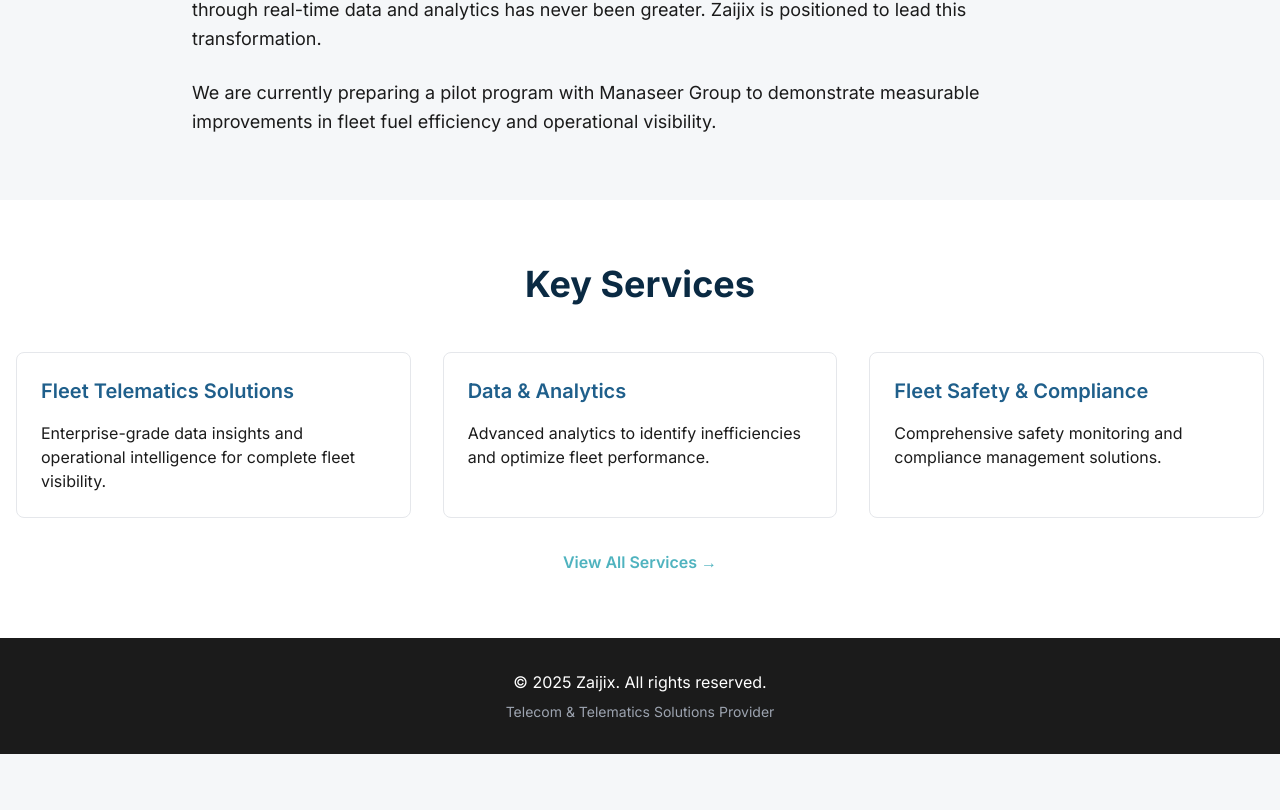
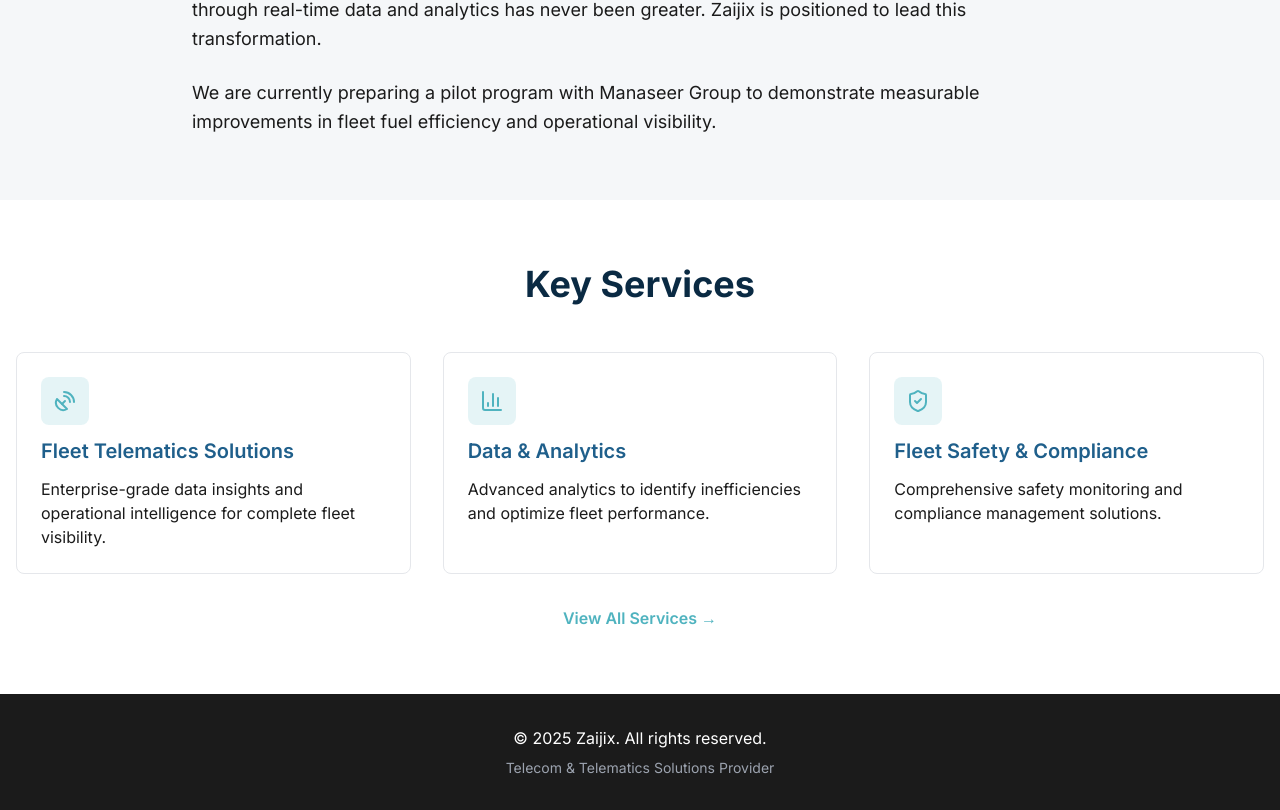
Before and after one commit to humonidtyphoon/zaijix, a React app in the folder frontend/: page / in a window 1280 px wide. Shown: the part 806-1616 px from the top of the page. Before the commit the page ends 1560 px from the top, so only its background shows below. Built offline with nearby package versions, Linux system fonts and the light colour scheme; the HTML template or start-up script is replaced by a standard one.

Commit message:
added icons

```diff
--- a/frontend/package.json
+++ b/frontend/package.json
@@ -12,6 +12,7 @@
     "preview": "vite preview"
   },
   "dependencies": {
+    "lucide-react": "^0.556.0",
     "react": "^19.0.0",
     "react-dom": "^19.0.0",
     "react-router-dom": "^7.10.1"
--- a/frontend/src/pages/Home.tsx
+++ b/frontend/src/pages/Home.tsx
@@ -1,4 +1,5 @@
 import { Link } from 'react-router-dom';
+import { SatelliteDish, BarChart3, ShieldCheck } from 'lucide-react';
 
 const Home = () => {
   return (
@@ -62,16 +63,25 @@
             Key Services
           </h2>
           <div className="grid md:grid-cols-3 gap-8">
-            <div className="p-6 border border-gray-200 rounded-lg">
-              <h3 className="text-xl font-semibold mb-4 text-secondary-blue">Fleet Telematics Solutions</h3>
+            <div className="p-6 border border-gray-200 rounded-lg flex flex-col gap-3">
+              <div className="inline-flex w-12 h-12 items-center justify-center rounded-lg bg-accent-teal/15 text-accent-teal">
+                <SatelliteDish />
+              </div>
+              <h3 className="text-xl font-semibold text-secondary-blue">Fleet Telematics Solutions</h3>
               <p>Enterprise-grade data insights and operational intelligence for complete fleet visibility.</p>
             </div>
-            <div className="p-6 border border-gray-200 rounded-lg">
-              <h3 className="text-xl font-semibold mb-4 text-secondary-blue">Data & Analytics</h3>
+            <div className="p-6 border border-gray-200 rounded-lg flex flex-col gap-3">
+              <div className="inline-flex w-12 h-12 items-center justify-center rounded-lg bg-accent-teal/15 text-accent-teal">
+                <BarChart3 />
+              </div>
+              <h3 className="text-xl font-semibold text-secondary-blue">Data & Analytics</h3>
               <p>Advanced analytics to identify inefficiencies and optimize fleet performance.</p>
             </div>
-            <div className="p-6 border border-gray-200 rounded-lg">
-              <h3 className="text-xl font-semibold mb-4 text-secondary-blue">Fleet Safety & Compliance</h3>
+            <div className="p-6 border border-gray-200 rounded-lg flex flex-col gap-3">
+              <div className="inline-flex w-12 h-12 items-center justify-center rounded-lg bg-accent-teal/15 text-accent-teal">
+                <ShieldCheck />
+              </div>
+              <h3 className="text-xl font-semibold text-secondary-blue">Fleet Safety & Compliance</h3>
               <p>Comprehensive safety monitoring and compliance management solutions.</p>
             </div>
           </div>
--- a/frontend/src/pages/Industries.tsx
+++ b/frontend/src/pages/Industries.tsx
@@ -1,3 +1,5 @@
+import { Flame, Truck, ShoppingBag } from 'lucide-react';
+
 const Industries = () => {
   return (
     <div className="bg-neutral-light py-16">
@@ -14,8 +16,8 @@
           {/* Energy & Fuel Distribution */}
           <div className="bg-white p-8 rounded-lg shadow-sm">
             <div className="flex items-start">
-              <div className="flex-shrink-0 w-16 h-16 bg-primary-blue rounded-lg flex items-center justify-center text-white text-2xl font-bold mr-6">
-                E
+              <div className="flex-shrink-0 w-16 h-16 bg-accent-teal/15 text-accent-teal rounded-lg flex items-center justify-center mr-6">
+                <Flame className="w-8 h-8" aria-hidden="true" />
               </div>
               <div className="flex-1">
                 <h2 className="text-3xl font-heading font-semibold mb-4 text-secondary-blue">
@@ -39,8 +41,8 @@
           {/* Logistics & Transportation */}
           <div className="bg-white p-8 rounded-lg shadow-sm">
             <div className="flex items-start">
-              <div className="flex-shrink-0 w-16 h-16 bg-primary-blue rounded-lg flex items-center justify-center text-white text-2xl font-bold mr-6">
-                L
+              <div className="flex-shrink-0 w-16 h-16 bg-accent-teal/15 text-accent-teal rounded-lg flex items-center justify-center mr-6">
+                <Truck className="w-8 h-8" aria-hidden="true" />
               </div>
               <div className="flex-1">
                 <h2 className="text-3xl font-heading font-semibold mb-4 text-secondary-blue">
@@ -63,8 +65,8 @@
           {/* Retail & Delivery */}
           <div className="bg-white p-8 rounded-lg shadow-sm">
             <div className="flex items-start">
-              <div className="flex-shrink-0 w-16 h-16 bg-primary-blue rounded-lg flex items-center justify-center text-white text-2xl font-bold mr-6">
-                R
+              <div className="flex-shrink-0 w-16 h-16 bg-accent-teal/15 text-accent-teal rounded-lg flex items-center justify-center mr-6">
+                <ShoppingBag className="w-8 h-8" aria-hidden="true" />
               </div>
               <div className="flex-1">
                 <h2 className="text-3xl font-heading font-semibold mb-4 text-secondary-blue">
--- a/frontend/src/pages/Services.tsx
+++ b/frontend/src/pages/Services.tsx
@@ -1,3 +1,5 @@
+import { SatelliteDish, BarChart3, ShieldCheck, PanelsTopLeft, Plug, Fuel } from 'lucide-react';
+
 const Services = () => {
   return (
     <div className="bg-neutral-light py-16">
@@ -14,6 +16,9 @@
         <div className="max-w-5xl mx-auto space-y-8">
           {/* Fleet Telematics Solutions */}
           <div className="bg-white p-8 rounded-lg shadow-sm">
+            <div className="inline-flex w-12 h-12 items-center justify-center rounded-lg bg-accent-teal/15 text-accent-teal mb-4">
+              <SatelliteDish />
+            </div>
             <h2 className="text-3xl font-heading font-semibold mb-4 text-secondary-blue">
               Fleet Telematics Solutions
             </h2>
@@ -26,6 +31,9 @@
 
           {/* Data and Analytics */}
           <div className="bg-white p-8 rounded-lg shadow-sm">
+            <div className="inline-flex w-12 h-12 items-center justify-center rounded-lg bg-accent-teal/15 text-accent-teal mb-4">
+              <BarChart3 />
+            </div>
             <h2 className="text-3xl font-heading font-semibold mb-4 text-secondary-blue">
               Data and Analytics
             </h2>
@@ -38,6 +46,9 @@
 
           {/* Fleet Safety & Compliance */}
           <div className="bg-white p-8 rounded-lg shadow-sm">
+            <div className="inline-flex w-12 h-12 items-center justify-center rounded-lg bg-accent-teal/15 text-accent-teal mb-4">
+              <ShieldCheck />
+            </div>
             <h2 className="text-3xl font-heading font-semibold mb-4 text-secondary-blue">
               Fleet Safety & Compliance
             </h2>
@@ -50,6 +61,9 @@
 
           {/* Operational Visibility & Optimization */}
           <div className="bg-white p-8 rounded-lg shadow-sm">
+            <div className="inline-flex w-12 h-12 items-center justify-center rounded-lg bg-accent-teal/15 text-accent-teal mb-4">
+              <PanelsTopLeft />
+            </div>
             <h2 className="text-3xl font-heading font-semibold mb-4 text-secondary-blue">
               Operational Visibility & Optimization
             </h2>
@@ -62,6 +76,9 @@
 
           {/* Software Integrations / APIs */}
           <div className="bg-white p-8 rounded-lg shadow-sm">
+            <div className="inline-flex w-12 h-12 items-center justify-center rounded-lg bg-accent-teal/15 text-accent-teal mb-4">
+              <Plug />
+            </div>
             <h2 className="text-3xl font-heading font-semibold mb-4 text-secondary-blue">
               Software Integrations / APIs
             </h2>
@@ -74,6 +91,9 @@
 
           {/* Fuel Cost Reduction Consulting */}
           <div className="bg-white p-8 rounded-lg shadow-sm">
+            <div className="inline-flex w-12 h-12 items-center justify-center rounded-lg bg-accent-teal/15 text-accent-teal mb-4">
+              <Fuel />
+            </div>
             <h2 className="text-3xl font-heading font-semibold mb-4 text-secondary-blue">
               Fuel Cost Reduction Consulting
             </h2>
--- /dev/null
+++ b/frontend/src/types/lucide-react.d.ts
@@ -0,0 +1 @@
+declare module 'lucide-react';
--- a/frontend/tsconfig.app.json
+++ b/frontend/tsconfig.app.json
@@ -6,6 +6,7 @@
     "lib": ["ES2022", "DOM", "DOM.Iterable"],
     "module": "ESNext",
     "types": ["vite/client"],
+    "typeRoots": ["./node_modules/@types", "./src/types"],
     "skipLibCheck": true,
 
     /* Bundler mode */
--- a/package.json
+++ b/package.json
@@ -3,5 +3,8 @@
   "version": "1.0.0",
   "private": true,
   "description": "Zaijix company website - telecom & telematics solutions provider",
-  "packageManager": "yarn@3.6.0"
+  "packageManager": "yarn@3.6.0",
+  "dependencies": {
+    "lucide-react": "^0.556.0"
+  }
 }
```
Also changed, not shown: 2 other files (tests, documents, lock files or other folders).
